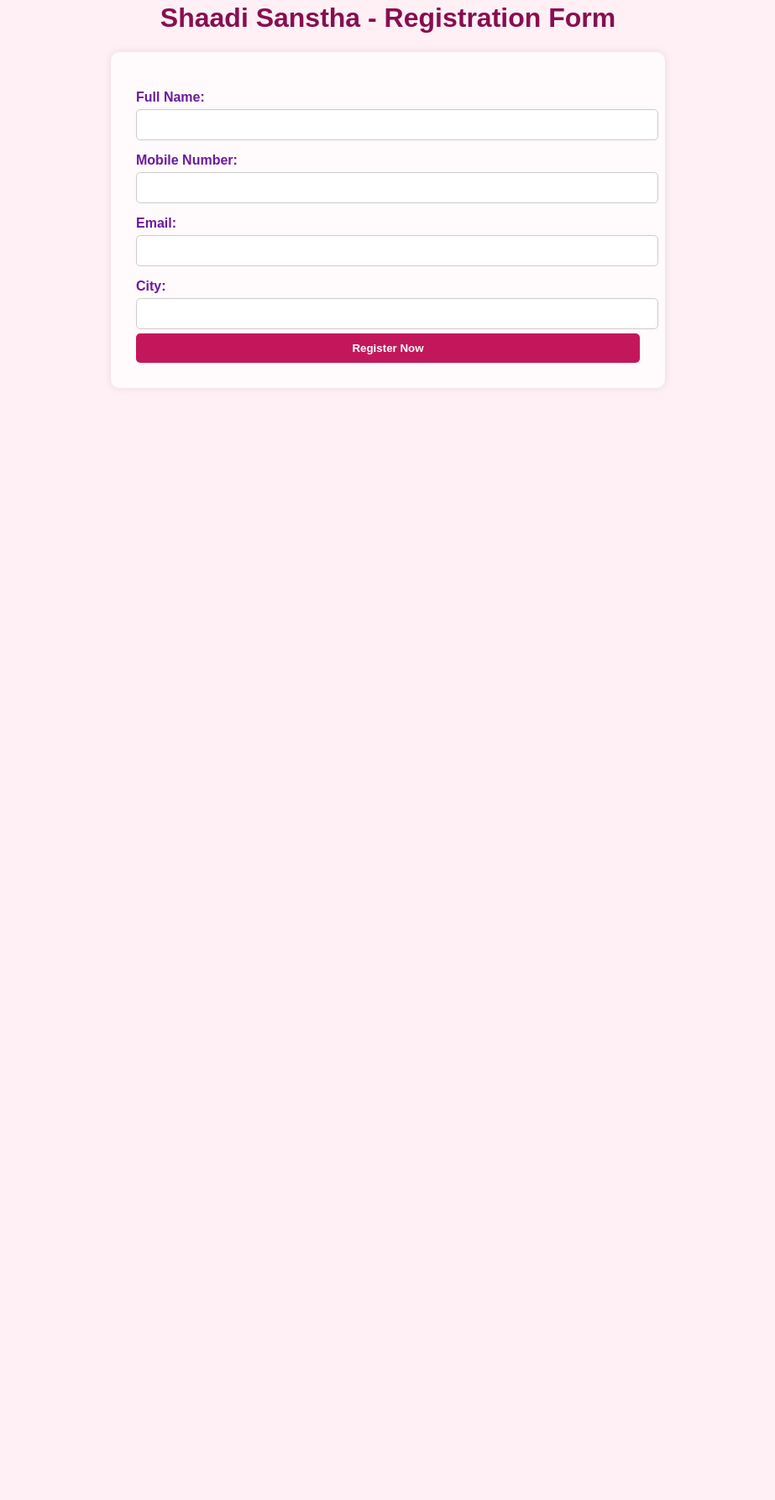
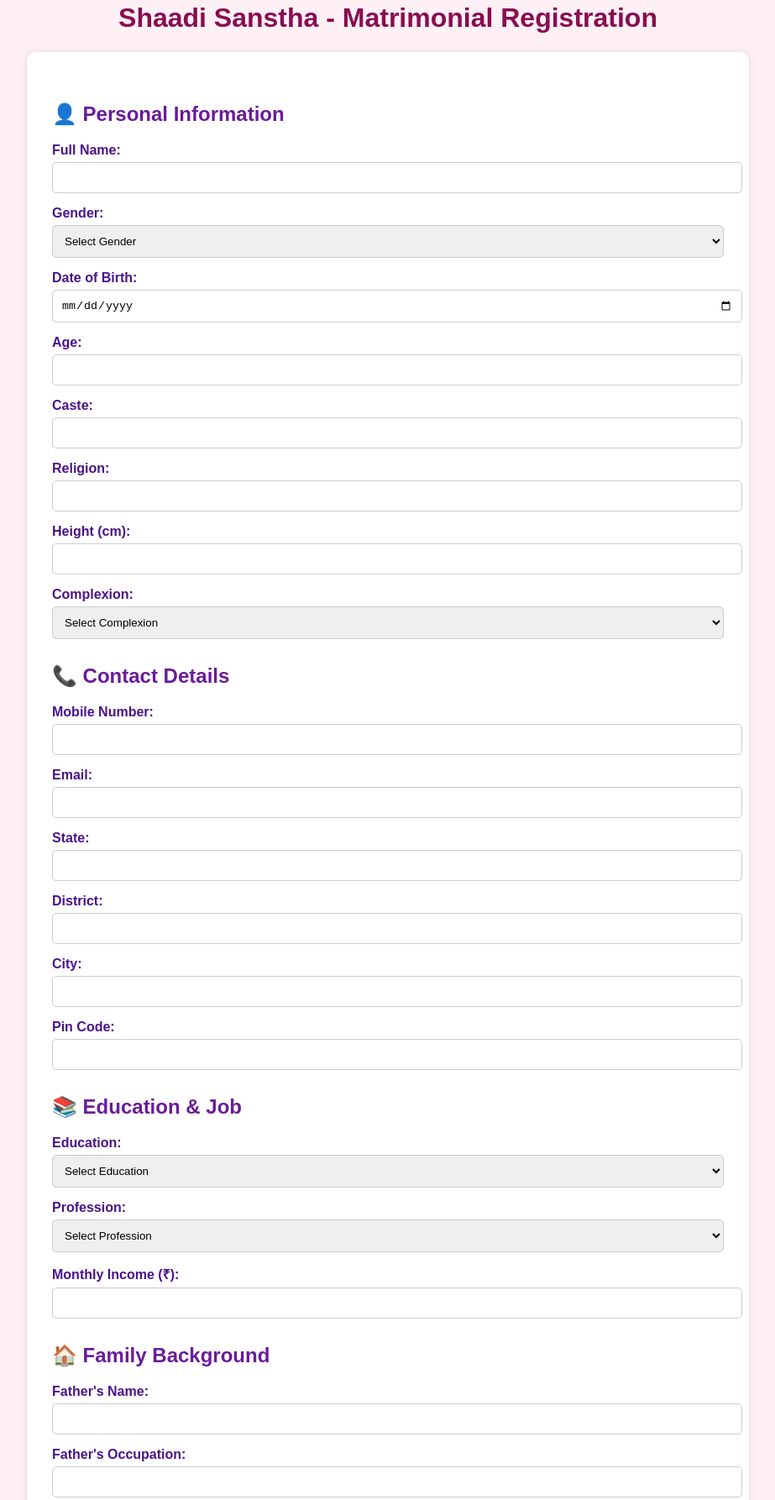
Before and after one commit to ShaadiShantha/Shaadi-shantha-site, a plain HTML site: page registration.html in a window 1280 px wide. Shown: the part 46-1832 px from the top of the page at 84% size, without its empty margins (178-1101 px from the left). Before the commit the page ends 800 px from the top, so only its background shows below. Drawn offline with Linux system fonts and the light colour scheme.

Commit message:
Add files via upload

```diff
--- a/registration.html
+++ b/registration.html
@@ -1,66 +1,136 @@
+
 <!DOCTYPE html>
 <html lang="en">
 <head>
   <meta charset="UTF-8" />
   <title>Shaadi Sanstha - Registration</title>
-  <meta name="viewport" content="width=device-width, initial-scale=1.0">
+  <meta name="viewport" content="width=device-width, initial-scale=1.0" />
   <style>
-    body {
-      font-family: Arial, sans-serif;
-      padding: 20px;
-      background-color: #fff0f5;
-    }
-    h1 {
-      text-align: center;
-      color: #880e4f;
-    }
+    body { font-family: Arial, sans-serif; padding: 20px; background-color: #fff0f5; }
+    h1 { text-align: center; color: #880e4f; }
     form {
-      max-width: 600px;
+      max-width: 800px;
       margin: auto;
-      background: #fffafc;
+      background: #fff;
       padding: 30px;
       border-radius: 10px;
       box-shadow: 0 0 10px rgba(0,0,0,0.1);
     }
-    label {
-      font-weight: bold;
-      display: block;
-      margin-top: 15px;
-      color: #6a1b9a;
-    }
-    input, textarea, select, button {
-      width: 100%;
-      padding: 10px;
-      margin-top: 5px;
-      border: 1px solid #ccc;
-      border-radius: 5px;
+    h2 { color: #6a1b9a; margin-top: 30px; }
+    label { font-weight: bold; display: block; margin-top: 15px; color: #4a148c; }
+    input, textarea, select {
+      width: 100%; padding: 10px; margin-top: 5px;
+      border: 1px solid #ccc; border-radius: 5px;
     }
     button {
-      background-color: #c2185b;
-      color: white;
-      font-weight: bold;
-      border: none;
-      cursor: pointer;
+      margin-top: 30px; background-color: #c2185b;
+      color: white; font-weight: bold; padding: 12px;
+      border: none; border-radius: 6px; cursor: pointer;
     }
-    button:hover {
-      background-color: #880e4f;
-    }
+    button:hover { background-color: #880e4f; }
   </style>
 </head>
 <body>
-  <h1>Shaadi Sanstha - Registration Form</h1>
+  <h1>Shaadi Sanstha - Matrimonial Registration</h1>
   <form action="https://formsubmit.co/shaadishanstha.in@gmail.com" method="POST">
-    <input type="hidden" name="_captcha" value="false">
-    <input type="hidden" name="_next" value="https://shaadis.netlify.app/thank-you2.html">
+    <input type="hidden" name="_captcha" value="false" />
+    <input type="hidden" name="_next" value="https://shaadis.netlify.app/thank-you2.html" />
+
+    <h2>👤 Personal Information</h2>
     <label>Full Name:</label>
-    <input type="text" name="name" required>
+    <input type="text" name="full_name" required>
+    <label>Gender:</label>
+    <select name="gender" required>
+      <option value="">Select Gender</option><option>Male</option><option>Female</option><option>Other</option>
+    </select>
+    <label>Date of Birth:</label>
+    <input type="date" name="dob" required>
+    <label>Age:</label>
+    <input type="number" name="age" required>
+    <label>Caste:</label>
+    <input type="text" name="caste">
+    <label>Religion:</label>
+    <input type="text" name="religion">
+    <label>Height (cm):</label>
+    <input type="number" name="height">
+    <label>Complexion:</label>
+    <select name="complexion">
+      <option value="">Select Complexion</option><option>Fair</option><option>Wheatish</option><option>Dark</option>
+    </select>
+
+    <h2>📞 Contact Details</h2>
     <label>Mobile Number:</label>
     <input type="tel" name="mobile" required>
     <label>Email:</label>
     <input type="email" name="email" required>
+    <label>State:</label>
+    <input type="text" name="state" required>
+
+    <label>District:</label>
+    <input type="text" name="district" required>
+
     <label>City:</label>
-    <input type="text" name="city" required>
-    <button type="submit">Register Now</button>
+    <input type="text" name="city">
+    <label>Pin Code:</label>
+    <input type="text" name="pincode">
+
+    <h2>📚 Education & Job</h2>
+    <label>Education:</label>
+    <select name="education" required>
+      <option value="">Select Education</option>
+      <option>10th Pass</option><option>12th Pass</option><option>Diploma</option>
+      <option>B.A.</option><option>B.Sc.</option><option>B.Com</option>
+      <option>BCA</option><option>BBA</option><option>B.Tech</option><option>LLB</option>
+      <option>M.A.</option><option>M.Sc.</option><option>M.Com</option>
+      <option>MBA</option><option>MCA</option><option>M.Tech</option>
+      <option>MBBS</option><option>MD</option><option>PhD</option><option>Other</option>
+    </select>
+
+    <label>Profession:</label>
+    <select name="profession" required>
+      <option value="">Select Profession</option>
+      <option>Private Job</option><option>Government Job</option>
+      <option>Doctor</option><option>Engineer</option><option>Teacher</option>
+      <option>Business</option><option>Farming</option><option>Student</option><option>Other</option>
+    </select>
+    <label>Monthly Income (₹):</label>
+    <input type="text" name="income">
+
+    <h2>🏠 Family Background</h2>
+    <label>Father's Name:</label>
+    <input type="text" name="father_name">
+    <label>Father's Occupation:</label>
+    <input type="text" name="father_occupation">
+    <label>Mother's Name:</label>
+    <input type="text" name="mother_name">
+    <label>Mother's Occupation:</label>
+    <input type="text" name="mother_occupation">
+    <label>Siblings:</label>
+    <input type="text" name="siblings">
+
+    <h2>💍 Marriage Preferences</h2>
+    <label>Looking For:</label>
+    <select name="looking_for">
+      <option value="">Select</option><option>Bride</option><option>Groom</option>
+    </select>
+    <label>Preferred Age Range:</label>
+    <input type="text" name="preferred_age">
+    <label>Preferred Caste:</label>
+    <input type="text" name="preferred_caste">
+
+    <h2>🔮 Horoscope Info (Optional)</h2>
+    <label>Birth Time:</label>
+    <input type="text" name="birth_time">
+    <label>Birth Place:</label>
+    <input type="text" name="birth_place">
+    <label>Gotra:</label>
+    <input type="text" name="gotra">
+
+    <h2>📝 Other Notes</h2>
+    <label>Additional Information:</label>
+    <textarea name="notes" rows="4"></textarea>
+
+    <button type="submit">Submit Registration</button>
   </form>
 </body>
 </html>
```
